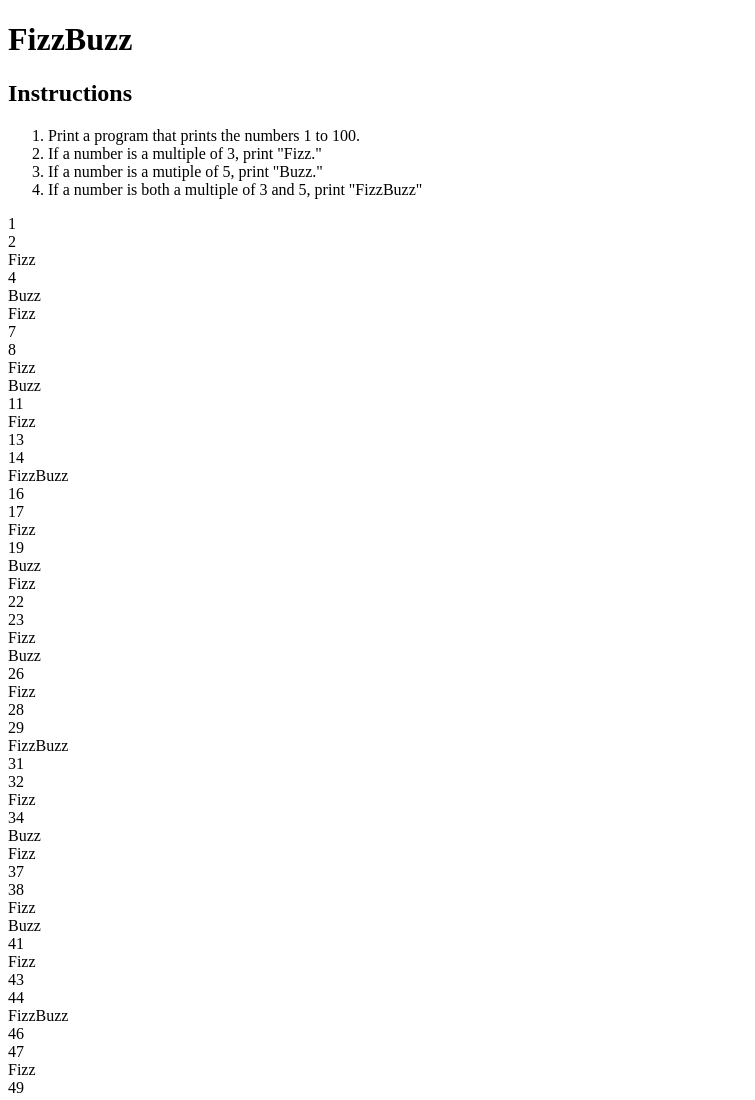
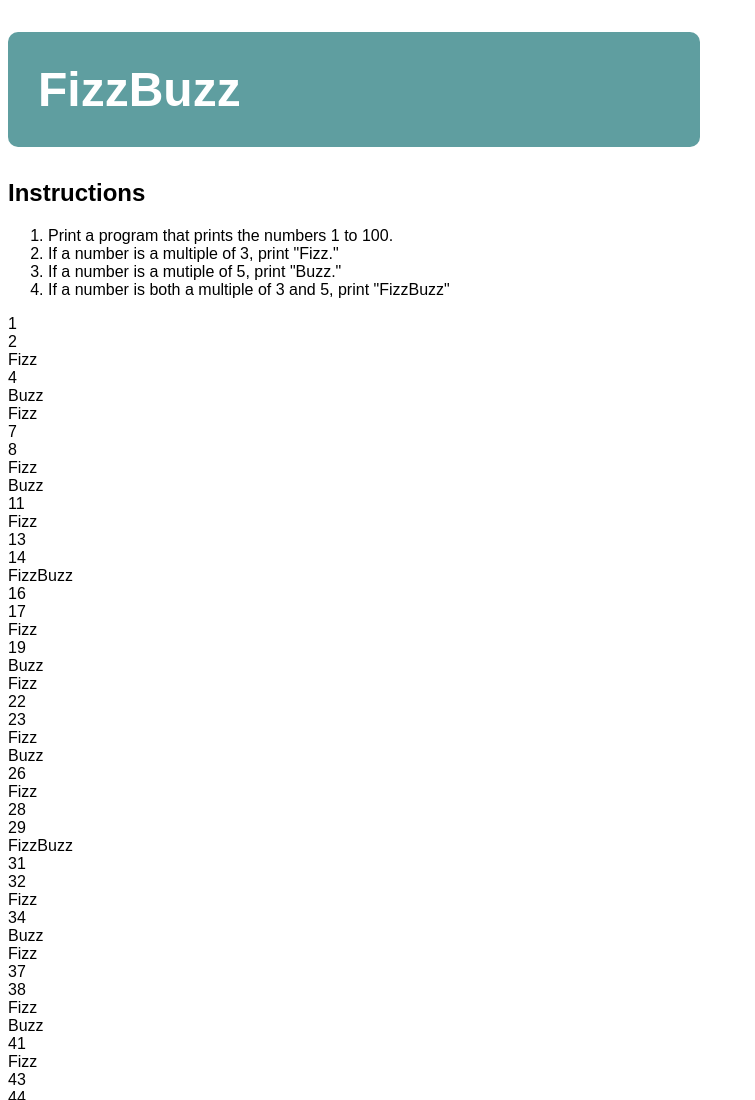
Before and after one commit to Eleanor-Shellstrop/fizzbuzz, a plain HTML site: page index.html in a window 1280 px wide. Shown: the top 1100 px of the page, without its empty margins (0-755 px from the left). Drawn offline with Linux system fonts and the light colour scheme.

Commit message:
Add styles for header

```diff
--- a/index.html
+++ b/index.html
@@ -4,7 +4,8 @@
     <meta charset="UTF-8">
     <meta http-equiv="X-UA-Compatible" content="IE=edge">
     <meta name="viewport" content="width=device-width, initial-scale=1.0">
-    <title>Document</title>
+    <title>FizzBuzz</title>
+    <link href="style.css" rel="stylesheet" type="text/css">
 </head>
 <body>
     <header>
--- a/style.css
+++ b/style.css
@@ -0,0 +1,12 @@
+* {
+    font-family: Arial, Helvetica, sans-serif;
+}
+
+h1 {
+    width: 50%;
+    padding: 30px;
+    font-size: 3em;
+    background-color: cadetblue;
+    color: white;
+    border-radius: 10px;
+}
```
